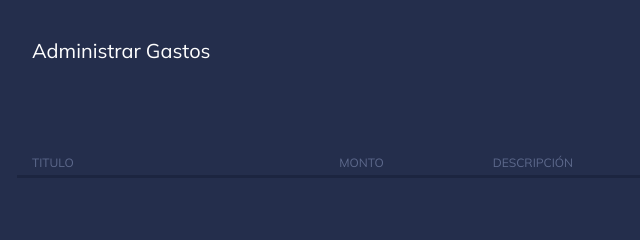
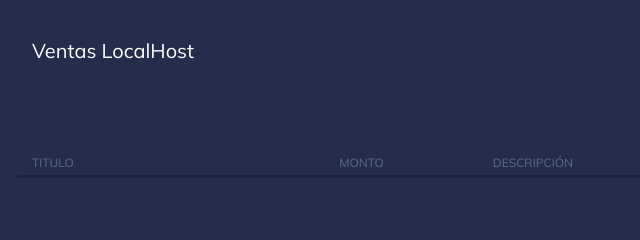
Before and after one commit to vicmaburrito/Gastos, a plain HTML site: page Gastos/index.html in a window 1280 px wide. Shown: the top 240 px of the page, 239-879 px from the left. Drawn offline with Linux system fonts and the light colour scheme.

Commit message:
First commit

```diff
--- a/Gastos/index.html
+++ b/Gastos/index.html
@@ -10,12 +10,12 @@
 
     <meta charset="UTF-8">
     <meta name="viewport" content="width=device-width, initial-scale=1.0">
-    <title>Documenta Tus gastos</title>
+    <title>Documenta Tus Ventas</title>
 </head>
 <body>
     <header>
         <nav class="sidebar wrapper">
-            <div class="logo"><span>Administrar Gastos</span></div>
+            <div class="logo"><span>Ventas LocalHost</span></div>
         </nav>
     </header>
 
```
